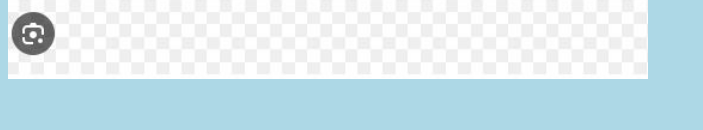
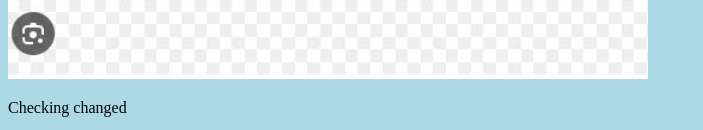
Before and after one commit to rony1938/Own, a plain HTML site: page index.html in a window 1280 px wide. Shown: the part 886-1016 px from the top of the page, without its empty margins (0-703 px from the left). Before the commit the page ends 977 px from the top, so only its background shows below. Drawn offline with Linux system fonts and the light colour scheme.

Commit message:
Update index.html

```diff
--- a/index.html
+++ b/index.html
@@ -11,6 +11,7 @@
 <p>This is the first file in my new Git Repo.</p>
 <p>This line is here to show how merging works.From Local</p>
 <div><img src="img_hello_git.jpg" alt="Hello Git" style="width:100%;max-width:640px"></div>
+  <p>Checking changed</p>
 
 </body>
 </html>
```
